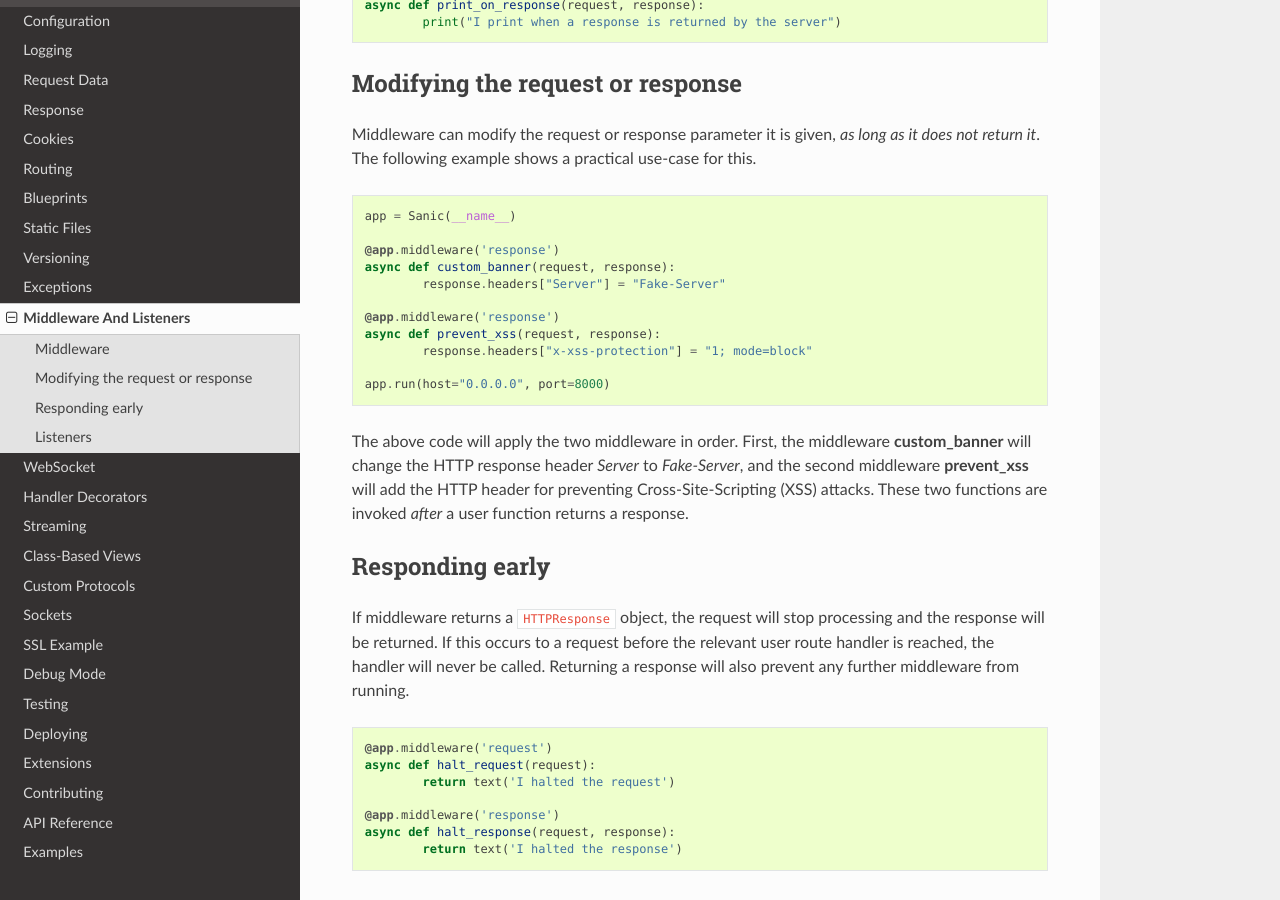
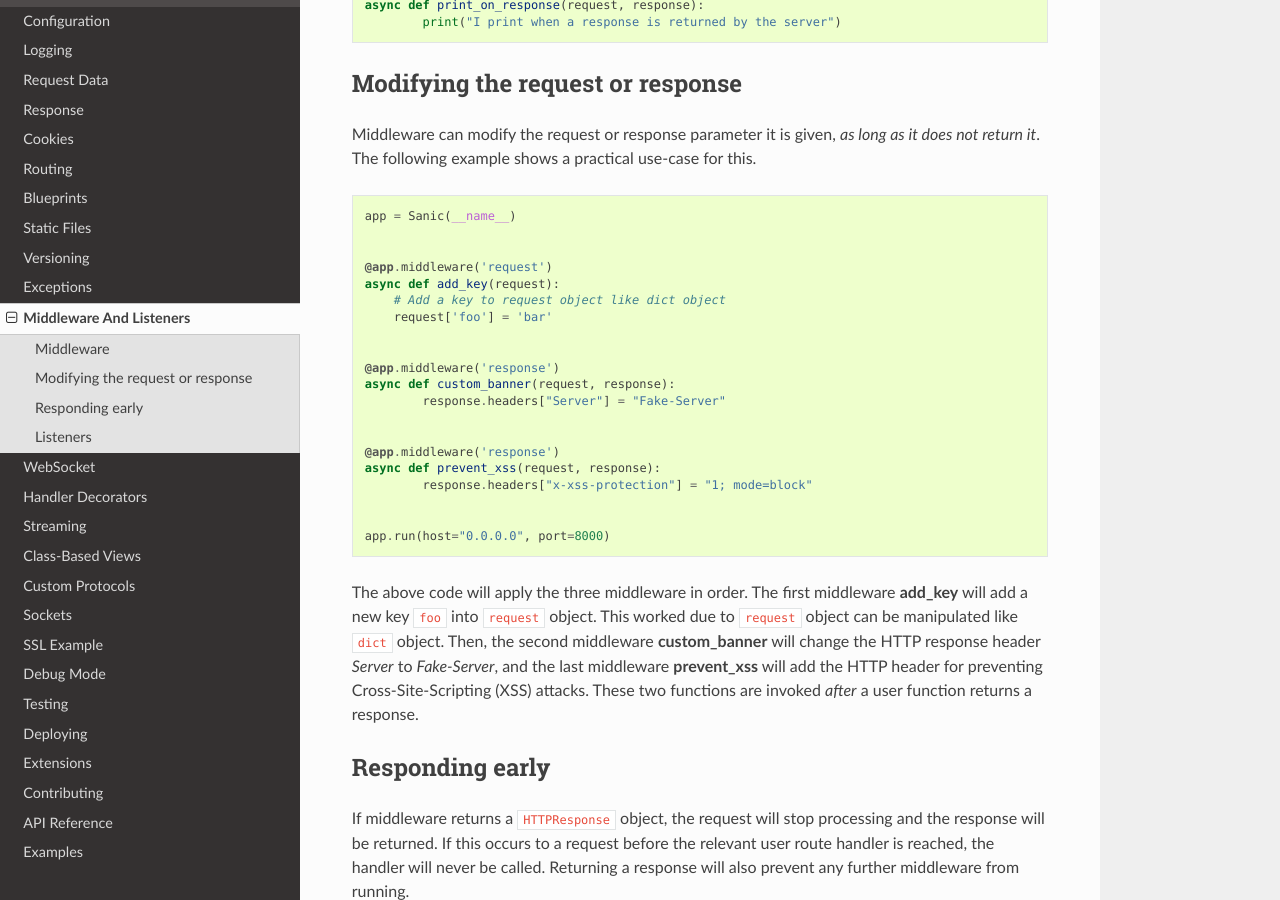
Before and after one commit to sanic-org/sanic, a Sphinx documentation site: the page built from docs/sanic/middleware.md, in a window 1280 px wide and 900 px high, scrolled down 680 px. Built offline with Sphinx 7.4.7 and the Read the Docs theme 2.0.0, drawn with Linux system fonts in a browser that asks for light colours.

Commit message:
Extend example of modifying the request in middleware document

````diff
--- a/docs/sanic/middleware.md
+++ b/docs/sanic/middleware.md
@@ -36,20 +36,31 @@ this.
 ```
 app = Sanic(__name__)
 
+
+@app.middleware('request')
+async def add_key(request):
+    # Add a key to request object like dict object
+    request['foo'] = 'bar'
+
+
 @app.middleware('response')
 async def custom_banner(request, response):
 	response.headers["Server"] = "Fake-Server"
+
 
 @app.middleware('response')
 async def prevent_xss(request, response):
 	response.headers["x-xss-protection"] = "1; mode=block"
 
+
 app.run(host="0.0.0.0", port=8000)
 ```
 
-The above code will apply the two middleware in order. First, the middleware
+The above code will apply the three middleware in order. The first middleware
+**add_key** will add a new key `foo` into `request` object. This worked due to
+`request` object can be manipulated like `dict` object. Then, the second middleware
 **custom_banner** will change the HTTP response header *Server* to
-*Fake-Server*, and the second middleware **prevent_xss** will add the HTTP
+*Fake-Server*, and the last middleware **prevent_xss** will add the HTTP
 header for preventing Cross-Site-Scripting (XSS) attacks. These two functions
 are invoked *after* a user function returns a response.
 
````
Also changed, not shown: docs/sanic/extensions.md (+1 -1 lines).
